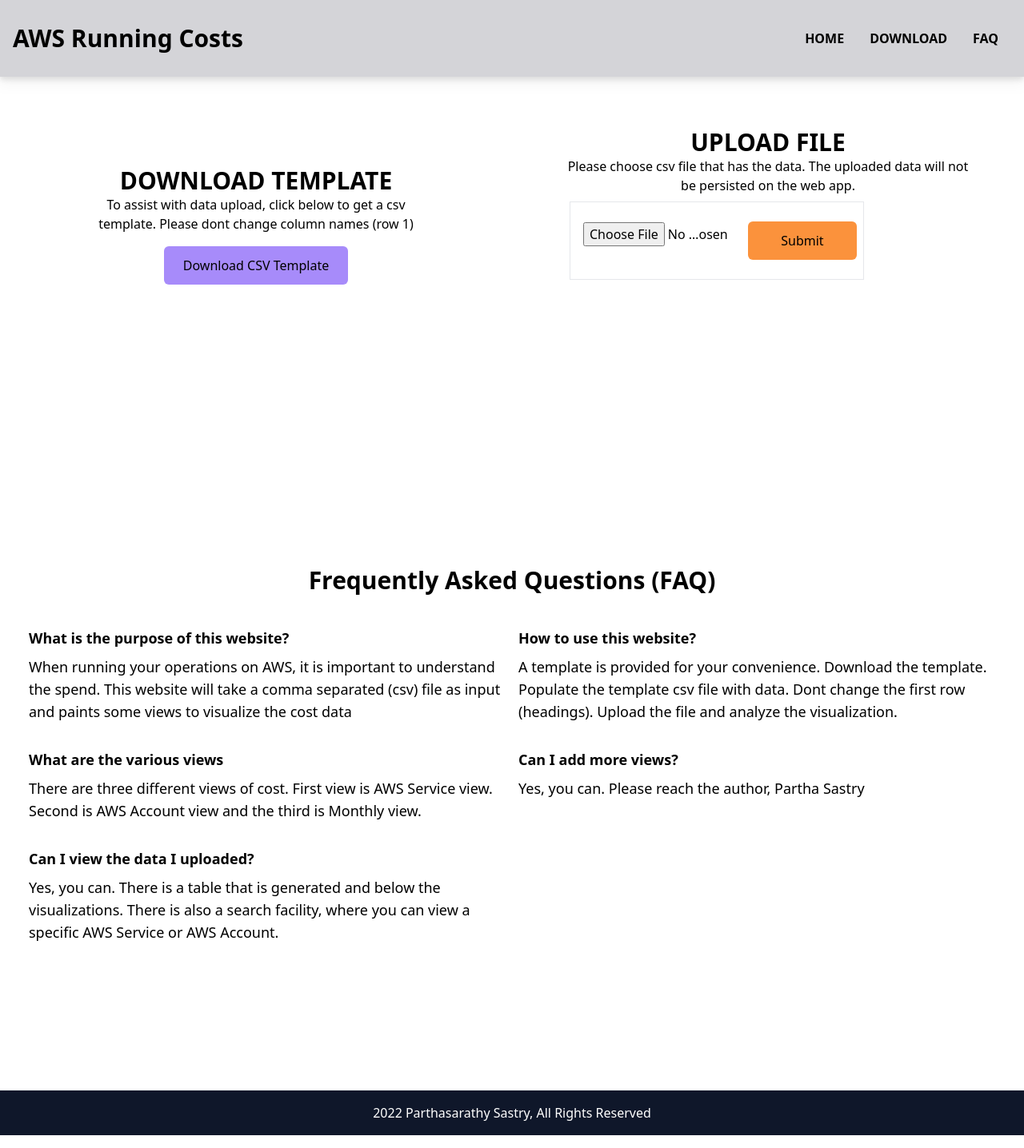
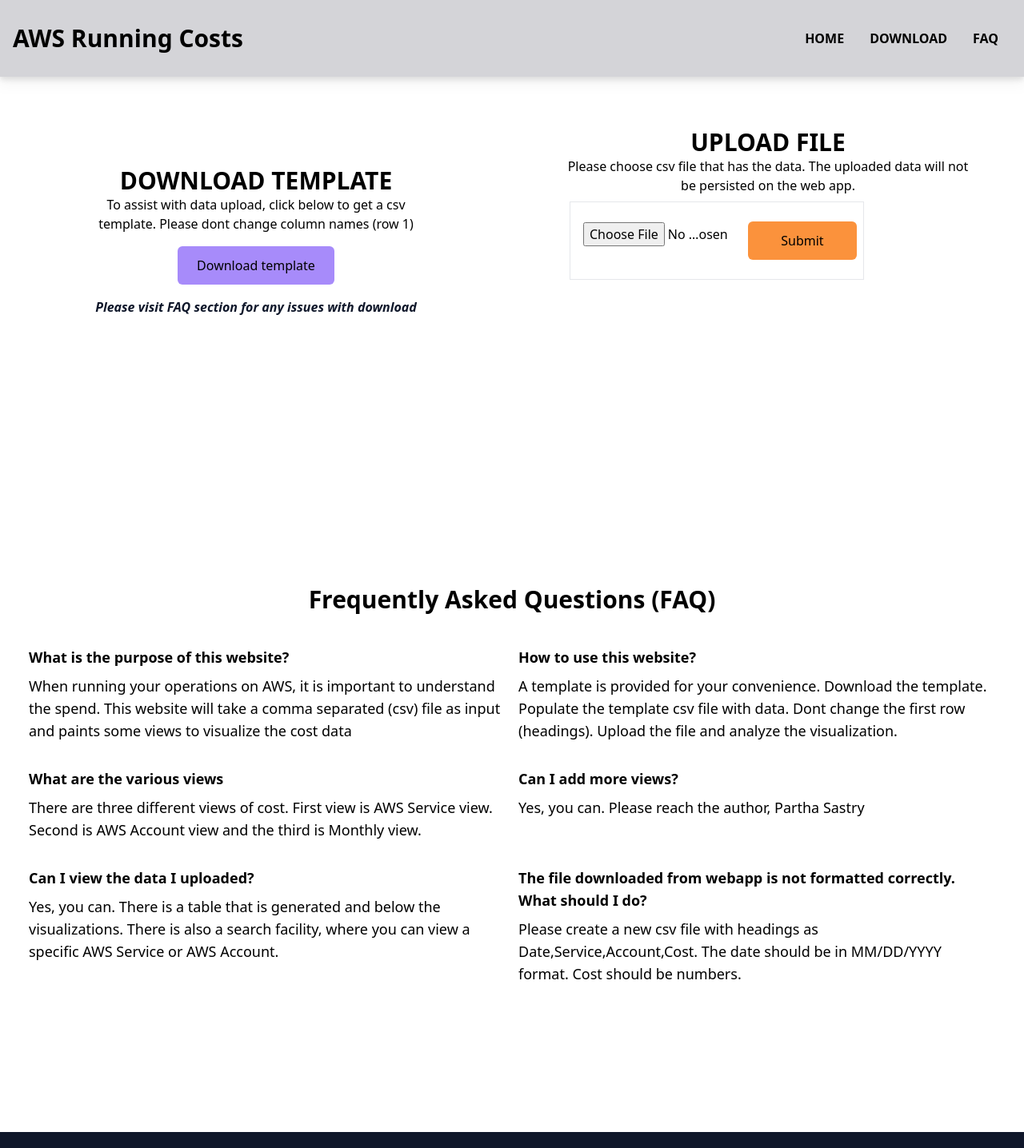
Before and after one commit to parthasastry/aws-running-costs, a React (Create React App) app: page / in a window 1280 px wide. Shown: the top 1436 px of the page at 80% size. Built offline with nearby package versions, Linux system fonts and the light colour scheme.

Commit message:
react-csv added to download

```diff
--- a/package.json
+++ b/package.json
@@ -11,6 +11,7 @@
     "lodash": "^4.17.21",
     "react": "^18.0.0",
     "react-chartjs-2": "^4.1.0",
+    "react-csv": "^2.2.2",
     "react-dom": "^18.0.0",
     "react-icons": "^4.3.1",
     "react-redux": "^8.0.0",
--- a/src/components/Download.jsx
+++ b/src/components/Download.jsx
@@ -1,6 +1,13 @@
 import React from "react";
 import { Link } from "react-router-dom";
-import testFile from "../data-template.csv";
+
+import { CSVLink } from "react-csv";
+
+const csvData = [
+  ["Date", "Service", "Account", "Cost"],
+  ["3/1/22", "EC2", "1000000000", 12.23],
+  ["4/1/22", "EBS", "1000000001", 45.88],
+];
 
 const Download = () => {
   return (
@@ -13,11 +20,14 @@
           To assist with data upload, click below to get a csv template. Please
           dont change column names (row 1)
         </p>
-        <Link to={testFile} target="_blank" download={testFile}>
-          <button className="py-3 px-6 my-4 bg-violet-400 rounded-md border-none">
-            Download CSV Template
-          </button>
-        </Link>
+
+        <button className="py-3 px-6 my-4 bg-violet-400 rounded-md border-none">
+          <CSVLink data={csvData}>Download template</CSVLink>
+        </button>
+
+        <p className="text-slate-900 font-bold italic">
+          Please visit FAQ section for any issues with download
+        </p>
       </div>
     </div>
   );
--- a/src/components/FAQ.jsx
+++ b/src/components/FAQ.jsx
@@ -50,6 +50,17 @@
               view a specific AWS Service or AWS Account.
             </p>
           </div>
+          <div>
+            <h3 className="font-bold text-lg">
+              The file downloaded from webapp is not formatted correctly. What
+              should I do?
+            </h3>
+            <p className="text-lg pt-2 pb-4">
+              Please create a new csv file with headings as
+              Date,Service,Account,Cost. The date should be in MM/DD/YYYY
+              format. Cost should be numbers.
+            </p>
+          </div>
         </div>
       </div>
     </div>
```
Also changed, not shown: 1 other file (tests, documents, lock files or other folders).
